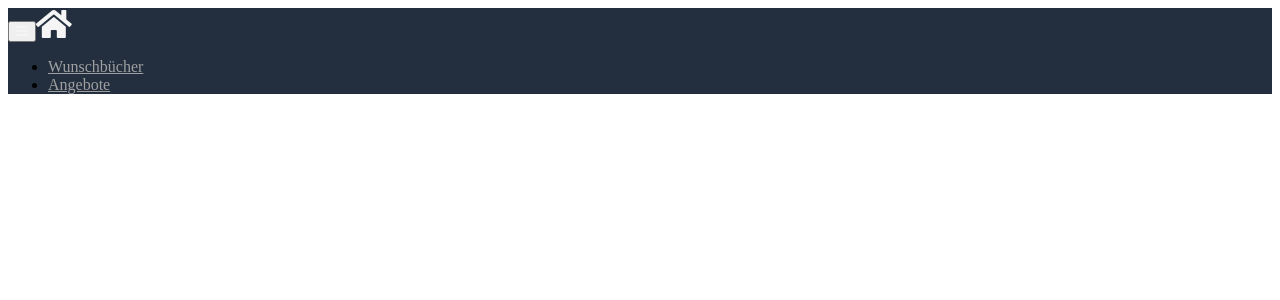
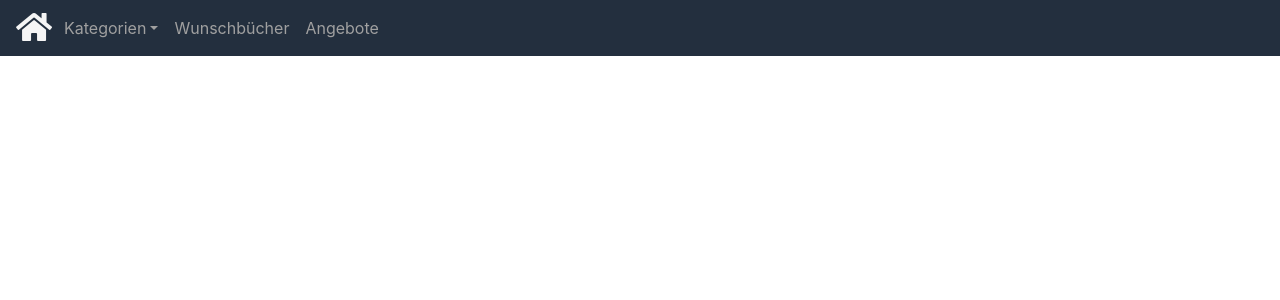
Before and after one commit to formelsalat/SWEA3, a React (Create React App) app: page / in a window 1280 px wide. Shown: the top 300 px of the page. Built offline with nearby package versions, Linux system fonts and the light colour scheme.

Commit message:
läuft!!

```diff
--- a/src/Components/NavbarLayout/Navbar.tsx
+++ b/src/Components/NavbarLayout/Navbar.tsx
@@ -1,8 +1,7 @@
 import * as React from 'react';
 import './Navbar.css';
 
-// import Categories from '../Categories/Categories'
-
+import Categories from '../NavbarItems/NavbarKategorien'
 export default function Navbar() {
     return (
         <nav className ="navbar navbar-expand-lg">
@@ -26,7 +25,7 @@ export default function Navbar() {
             </a>
             <div className ="collapse navbar-collapse" id="NavbarToggle">
               <ul className ="navbar-nav mr-auto mt-lg-0">
-                {/* <Categories/> */}
+                 <Categories/>
                 <li className="nav-item active"><a className="nav-link" href="#">Wunschbücher</a></li>
                 <li className="nav-item active"><a className="nav-link" href="#">Angebote</a></li>
               </ul>
```
Also changed, not shown: src/index.tsx (+7 -3 lines).
